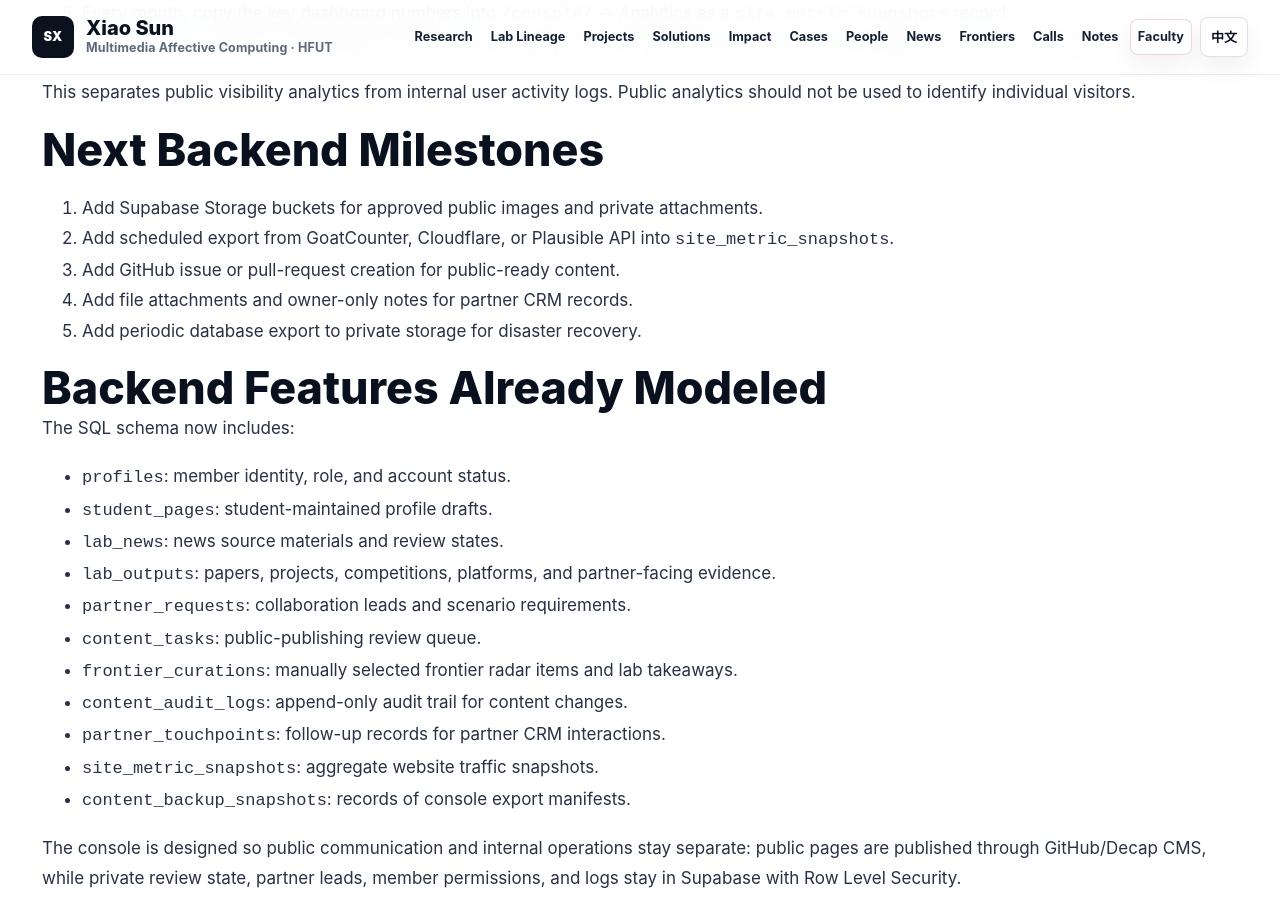
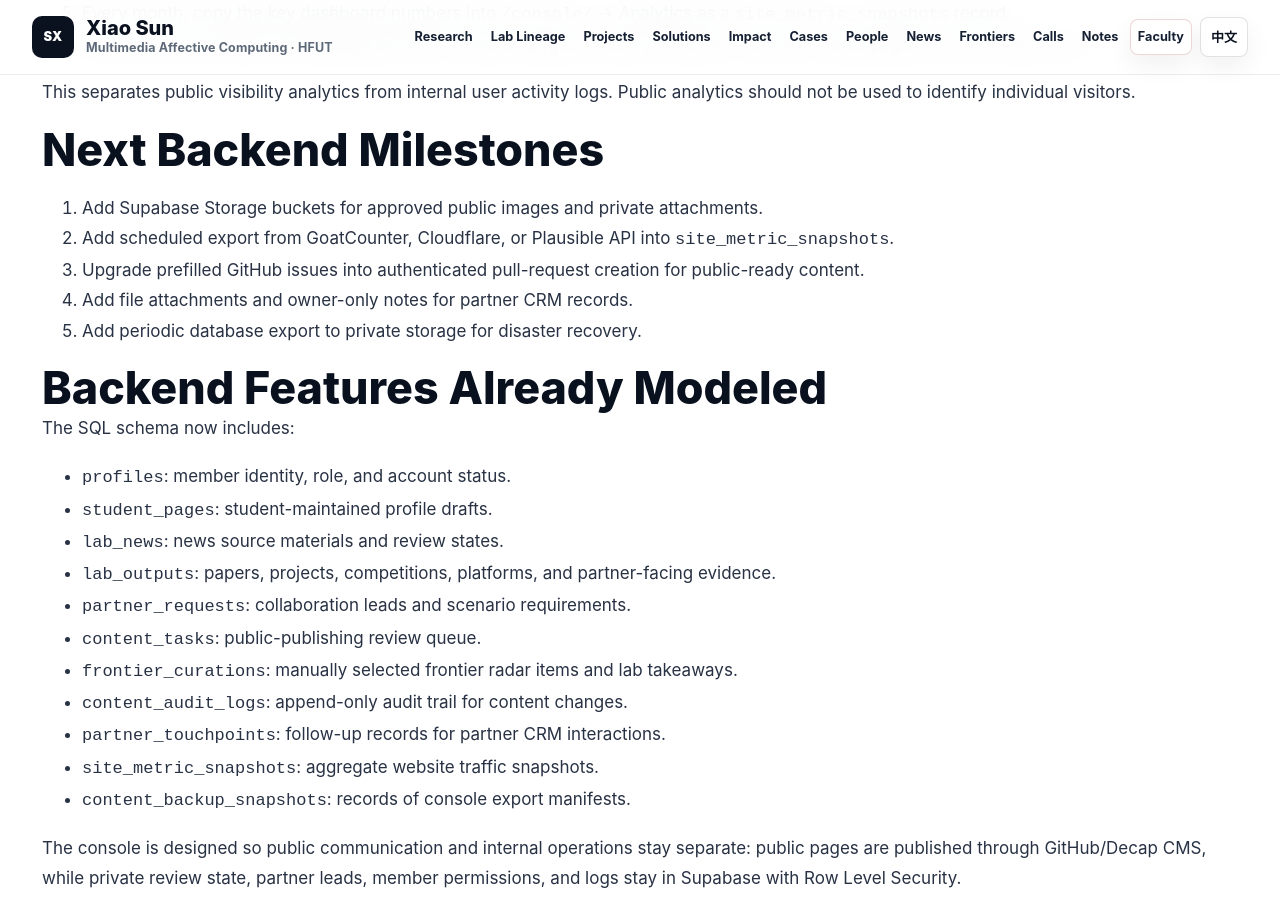
Before and after one commit to sxhfut/sxhfut.github.io, a Jekyll site: the page built from docs/admin/backend-setup.md, in a window 1280 px wide and 900 px high, scrolled down 3999 px. Built offline with Jekyll 4.4.1, drawn with Linux system fonts in a browser that asks for light colours.

Commit message:
Align backend milestone notes

```diff
--- a/docs/admin/backend-setup.md
+++ b/docs/admin/backend-setup.md
@@ -152,7 +152,7 @@ This separates public visibility analytics from internal user activity logs. Pub
 
 1. Add Supabase Storage buckets for approved public images and private attachments.
 2. Add scheduled export from GoatCounter, Cloudflare, or Plausible API into `site_metric_snapshots`.
-3. Add GitHub issue or pull-request creation for public-ready content.
+3. Upgrade prefilled GitHub issues into authenticated pull-request creation for public-ready content.
 4. Add file attachments and owner-only notes for partner CRM records.
 5. Add periodic database export to private storage for disaster recovery.
 
```
